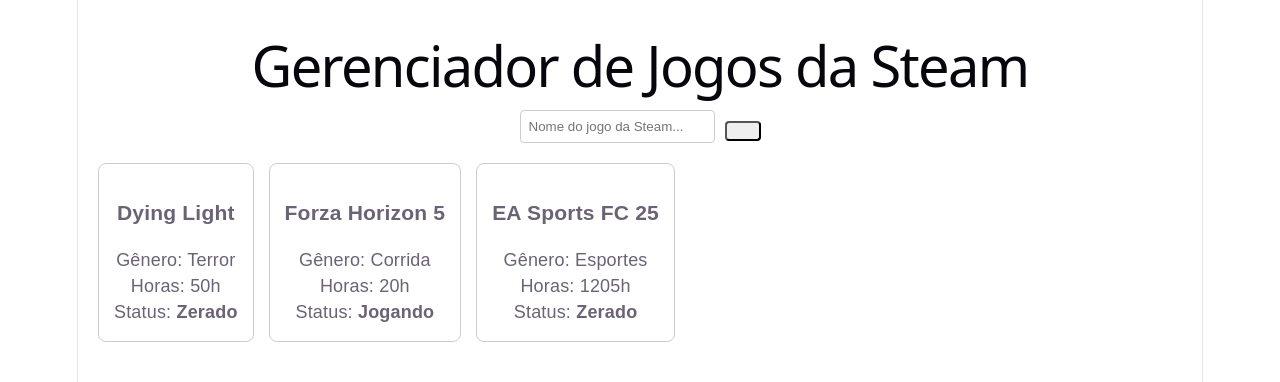
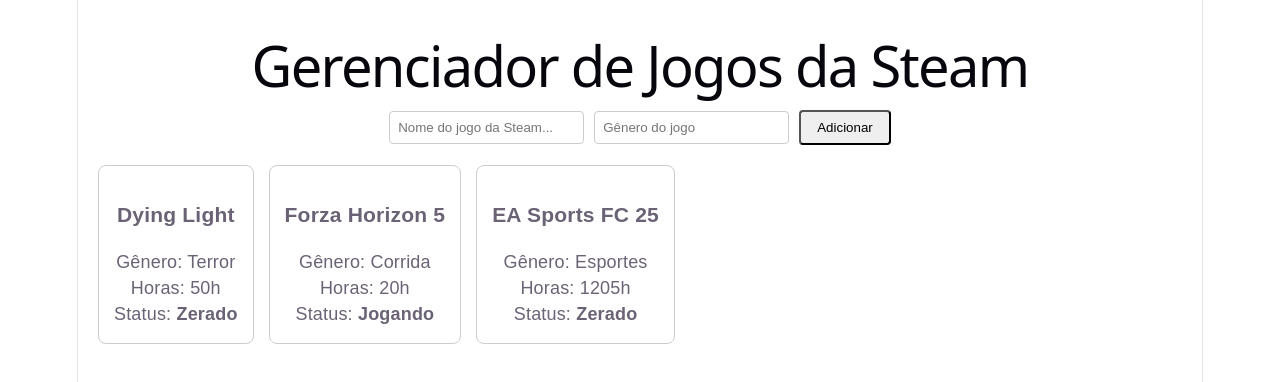
Before and after one commit to AleRzendee/gerenciador-steam, a React (Vite) app: page / in a window 1280 px wide. Shown: the top 382 px of the page. Built offline with nearby package versions, Linux system fonts and the light colour scheme.

Commit message:
@Ale / initialize App component with game listing and addition functionality (#003)

```diff
--- a/src/App.tsx
+++ b/src/App.tsx
@@ -19,6 +19,8 @@
 
   const [novoNome, setNovoNome] = useState('');
 
+  const [novoGenero, setNovoGenero] = useState('')
+
   function adicionarJogo(e: React.SubmitEvent) {
     e.preventDefault();
 
@@ -27,7 +29,7 @@
     const novoJogo: Jogo = {
       id: Date.now(),
       nome: novoNome,
-      genero: 'RPG',
+      genero: novoGenero,
       horasJogadas: 0,
       status: 'Backlog'
     };
@@ -35,6 +37,7 @@
     setJogos([...jogos, novoJogo]);
 
     setNovoNome('');
+    setNovoGenero('');
   }
 
   return (
@@ -49,8 +52,15 @@
             onChange={(e) => setNovoNome(e.target.value)}
             style={{ padding: '8px', marginRight: '10px', borderRadius: '4px', border: '1px solid #ccc' }}
           />
+          <input
+            type='text'
+            placeholder='Gênero do jogo'
+            value={novoGenero}
+            onChange={(e) => setNovoGenero(e.target.value)}
+            style={{ padding: '8px', marginRight: '10px', borderRadius: '4px', border: '1px solid #ccc' }}
+          />
           <button type='submit' style={{ padding: '8px 16px', borderRadius: '4px', cursor: 'pointer' }}>
-
+            Adicionar
           </button>
         </form>
         <div style={{ display: 'flex', gap: '15px', marginTop: '20px' }}>
```
